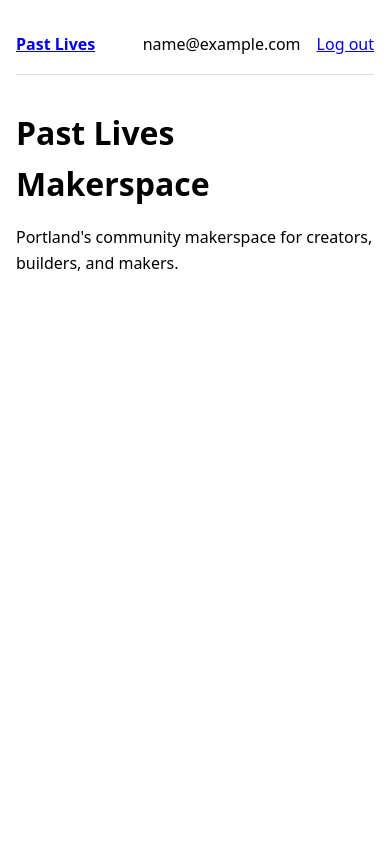
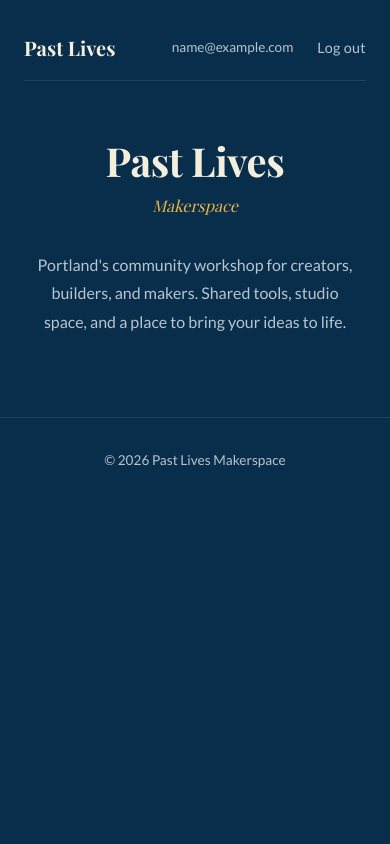
Before and after one commit to roaming-panda-llc/newplos, a Django app: page / in a window 390 px wide. Run offline with Django 5.2, Linux system fonts and the light colour scheme; the visitor is signed in with stand-in values (Sample User, id 1).

Commit message:
feat: Add admin Google login, front page styling, and nav cleanup
- Add custom admin login template with Google sign-in button
- Configure UNFOLD LOGIN image setting for branded login page
- Restyle front page with hero section, BEM nav classes, and dark theme
- Add CSS custom properties, typography (Playfair Display + Lato), responsive breakpoints
- Remove public Log in / Sign up links from nav (admin-only auth)
- Add meta description, favicon link, and footer to base template
- Add Google sign-in button hover styles to unfold-custom.css
- Add comprehensive tests for admin login, hero section, nav states, and meta tags

Co-Authored-By: Claude Opus 4.6 <noreply@anthropic.com>

```diff
--- a/newplos/settings.py
+++ b/newplos/settings.py
@@ -232,6 +232,9 @@ UNFOLD = {
             "important-dark": "oklch(95% 0.02 95)",
         },
     },
+    "LOGIN": {
+        "image": lambda request: static("img/favicon.png"),
+    },
     "STYLES": [
         lambda request: static("css/unfold-custom.css"),
     ],
--- a/static/css/style.css
+++ b/static/css/style.css
@@ -1,6 +1,192 @@
+@import url('https://fonts.googleapis.com/css2?family=Playfair+Display:wght@400;700&family=Lato:wght@300;400;700&display=swap');
+
+:root {
+    --color-bg: #092e4c;
+    --color-surface: #0d3a5e;
+    --color-text: #f4efdd;
+    --color-text-muted: #b8c4ce;
+    --color-accent: #eeb44b;
+    --color-accent-hover: #d4a043;
+    --font-heading: 'Playfair Display', Georgia, serif;
+    --font-body: 'Lato', system-ui, -apple-system, sans-serif;
+}
+
 * { margin: 0; padding: 0; box-sizing: border-box; }
-body { font-family: system-ui, -apple-system, sans-serif; line-height: 1.6; max-width: 800px; margin: 0 auto; padding: 1rem; }
-header nav { display: flex; gap: 1rem; align-items: center; padding: 1rem 0; border-bottom: 1px solid #ddd; margin-bottom: 2rem; }
-header nav a:first-child { font-weight: bold; margin-right: auto; }
-h1 { margin-bottom: 1rem; }
-button { padding: 0.5rem 1rem; cursor: pointer; }
+
+body {
+    font-family: var(--font-body);
+    line-height: 1.6;
+    background-color: var(--color-bg);
+    color: var(--color-text);
+    min-height: 100vh;
+}
+
+h1, h2, h3, h4, h5, h6 {
+    font-family: var(--font-heading);
+    font-weight: 700;
+    line-height: 1.2;
+}
+
+a {
+    color: var(--color-accent);
+    text-decoration: none;
+    transition: color 0.2s ease;
+}
+
+a:hover {
+    color: var(--color-accent-hover);
+}
+
+/* Navigation */
+.site-header {
+    max-width: 960px;
+    margin: 0 auto;
+    padding: 1rem 1.5rem;
+}
+
+.site-nav {
+    display: flex;
+    align-items: center;
+    gap: 1.5rem;
+    padding: 1rem 0;
+    border-bottom: 1px solid rgba(244, 239, 221, 0.1);
+}
+
+.site-nav__brand {
+    font-family: var(--font-heading);
+    font-size: 1.25rem;
+    font-weight: 700;
+    color: var(--color-text);
+    margin-right: auto;
+}
+
+.site-nav__brand:hover {
+    color: var(--color-accent);
+}
+
+.site-nav__link {
+    font-size: 0.9rem;
+    font-weight: 400;
+    color: var(--color-text-muted);
+    letter-spacing: 0.02em;
+}
+
+.site-nav__link:hover {
+    color: var(--color-accent);
+}
+
+.site-nav__user {
+    font-size: 0.85rem;
+    color: var(--color-text-muted);
+}
+
+/* Main content */
+.site-main {
+    max-width: 960px;
+    margin: 0 auto;
+    padding: 0 1.5rem 3rem;
+}
+
+/* Hero section */
+.hero {
+    text-align: center;
+    padding: 4rem 1rem 3rem;
+}
+
+.hero__title {
+    font-size: 3.5rem;
+    color: var(--color-text);
+    margin-bottom: 0.5rem;
+    letter-spacing: -0.01em;
+}
+
+.hero__subtitle {
+    font-family: var(--font-heading);
+    font-size: 1.15rem;
+    font-weight: 400;
+    font-style: italic;
+    color: var(--color-accent);
+    margin-bottom: 2rem;
+}
+
+.hero__description {
+    font-size: 1.1rem;
+    color: var(--color-text-muted);
+    max-width: 560px;
+    margin: 0 auto;
+    line-height: 1.8;
+}
+
+/* Content card */
+.content-card {
+    background-color: var(--color-surface);
+    border-radius: 8px;
+    padding: 2rem;
+    margin-top: 2rem;
+}
+
+/* Buttons */
+.btn {
+    display: inline-block;
+    padding: 0.75rem 1.75rem;
+    font-family: var(--font-body);
+    font-size: 0.95rem;
+    font-weight: 700;
+    letter-spacing: 0.03em;
+    border: none;
+    border-radius: 4px;
+    cursor: pointer;
+    transition: background-color 0.2s ease, transform 0.1s ease;
+}
+
+.btn:active {
+    transform: translateY(1px);
+}
+
+.btn--primary {
+    background-color: var(--color-accent);
+    color: var(--color-bg);
+}
+
+.btn--primary:hover {
+    background-color: var(--color-accent-hover);
+    color: var(--color-bg);
+}
+
+/* Footer */
+.site-footer {
+    max-width: 960px;
+    margin: 0 auto;
+    padding: 2rem 1.5rem;
+    border-top: 1px solid rgba(244, 239, 221, 0.1);
+    text-align: center;
+    font-size: 0.85rem;
+    color: var(--color-text-muted);
+}
+
+/* Responsive */
+@media (max-width: 640px) {
+    .hero {
+        padding: 2.5rem 0.5rem 2rem;
+    }
+
+    .hero__title {
+        font-size: 2.5rem;
+    }
+
+    .hero__subtitle {
+        font-size: 1rem;
+    }
+
+    .hero__description {
+        font-size: 1rem;
+    }
+
+    .content-card {
+        padding: 1.5rem;
+    }
+
+    .site-nav {
+        flex-wrap: wrap;
+    }
+}
--- a/templates/base.html
+++ b/templates/base.html
@@ -3,25 +3,25 @@
 <head>
     <meta charset="UTF-8">
     <meta name="viewport" content="width=device-width, initial-scale=1.0">
+    <meta name="description" content="Past Lives Makerspace - Portland's community workshop for creators, builders, and makers.">
     <title>{% block title %}Past Lives Makerspace{% endblock %}</title>
     {% load static %}
+    <link rel="icon" type="image/png" href="{% static 'img/favicon.png' %}">
     <link rel="stylesheet" href="{% static 'css/style.css' %}">
 </head>
 <body>
-    <header>
-        <nav>
-            <a href="{% url 'home' %}">Past Lives</a>
+    <header class="site-header">
+        <nav class="site-nav">
+            <a href="{% url 'home' %}" class="site-nav__brand">Past Lives</a>
             {% if user.is_authenticated %}
-                <span>{{ user.email }}</span>
-                <a href="{% url 'account_logout' %}">Log out</a>
-            {% else %}
-                <a href="{% url 'account_login' %}">Log in</a>
-                <a href="{% url 'account_signup' %}">Sign up</a>
+                <span class="site-nav__user">{{ user.email }}</span>
+                <a href="{% url 'account_logout' %}" class="site-nav__link">Log out</a>
             {% endif %}
         </nav>
     </header>
-    <main>
+    <main class="site-main">
         {% block content %}{% endblock %}
     </main>
+    <footer class="site-footer">&copy; 2026 Past Lives Makerspace</footer>
 </body>
 </html>
--- a/templates/home.html
+++ b/templates/home.html
@@ -3,6 +3,12 @@
 {% block title %}Past Lives Makerspace{% endblock %}
 
 {% block content %}
-<h1>Past Lives Makerspace</h1>
-<p>Portland's community makerspace for creators, builders, and makers.</p>
+<section class="hero">
+    <h1 class="hero__title">Past Lives</h1>
+    <p class="hero__subtitle">Makerspace</p>
+    <p class="hero__description">
+        Portland's community workshop for creators, builders, and makers.
+        Shared tools, studio space, and a place to bring your ideas to life.
+    </p>
+</section>
 {% endblock %}
```
Also changed, not shown: static/css/unfold-custom.css (+11 -0 lines), templates/admin/login.html (added, +84 -0 lines), tests/admin/admin_login_spec.py (added, +25 -0 lines), tests/core/home_spec.py (+63 -0 lines), tests/newplos/settings_spec.py (+16 -0 lines), tests/admin/__init__.py (added).
